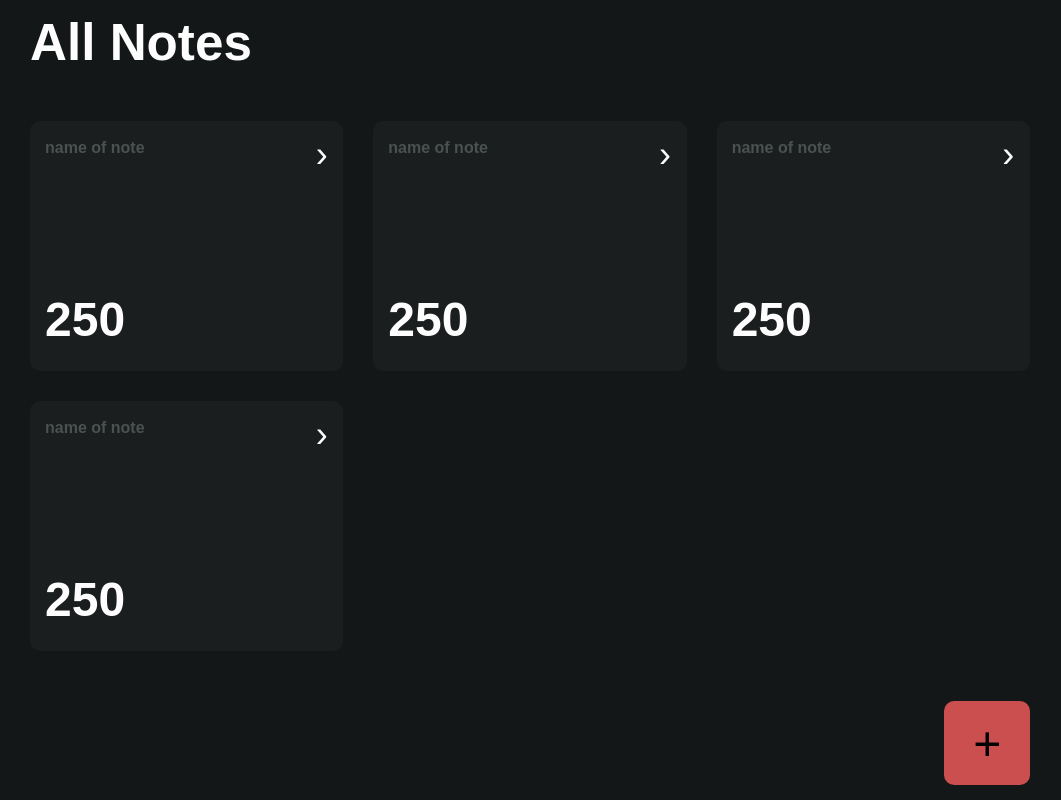
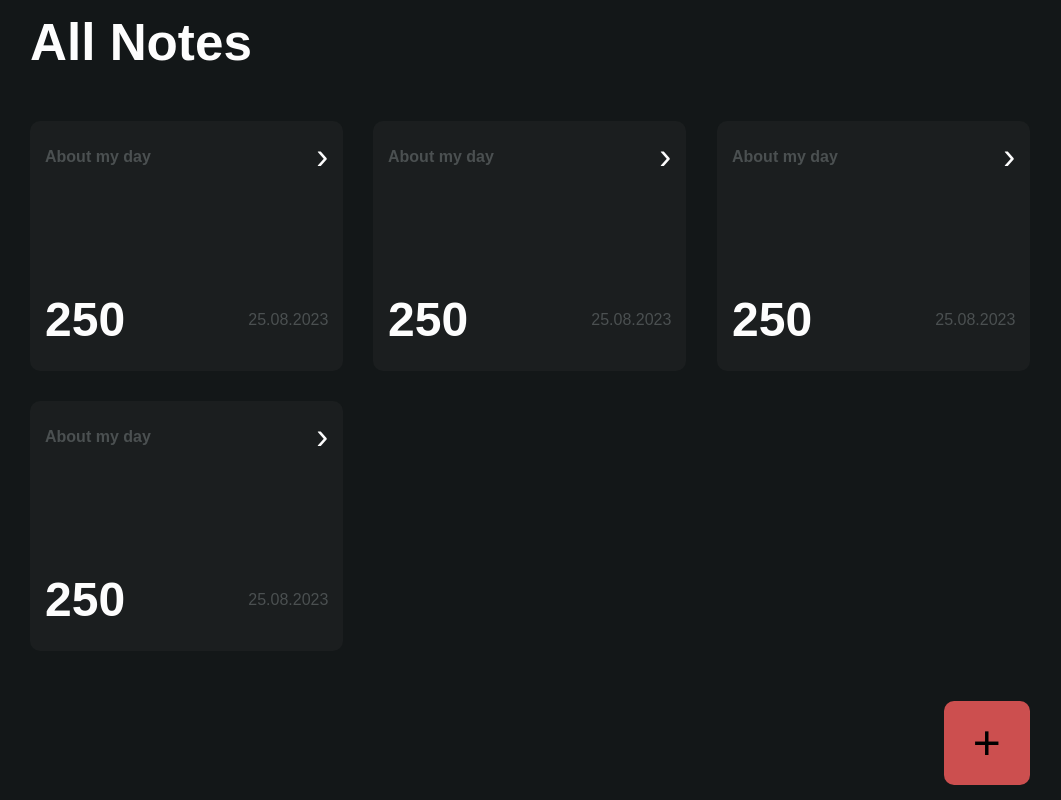
Before and after one commit to lojaaaaa/notes, a React (Vite) app: page / in a window 1280 px wide. Shown: the whole page, without its empty margins (110-1171 px from the left). Built offline with nearby package versions, Linux system fonts and the light colour scheme.

Commit message:
adding effects for cards and button

```diff
--- a/src/App.tsx
+++ b/src/App.tsx
@@ -8,26 +8,49 @@ const App = () => {
           <h1 className="title">All Notes</h1>
           <div className="cards">
             <div className="card">
-              <h3 className="card-title">name of note</h3>
+              <div className="card-bottom">
+                <h3 className="card-title">About my day</h3>
                 <button className="card-button">&#8250;</button>
+              </div>
+              <div className="card-bottom">
                 <p className="card-text">250</p>
+                <p className="card-date">25.08.2023</p>
+              </div>
+
             </div>
             <div className="card">
-              <h3 className="card-title">name of note</h3>
+              <div className="card-bottom">
+                <h3 className="card-title">About my day</h3>
                 <button className="card-button">&#8250;</button>
+              </div>
+              <div className="card-bottom">
                 <p className="card-text">250</p>
+                <p className="card-date">25.08.2023</p>
+              </div>
+
             </div>
             <div className="card">
-              <h3 className="card-title">name of note</h3>
+              <div className="card-bottom">
+                <h3 className="card-title">About my day</h3>
                 <button className="card-button">&#8250;</button>
+              </div>
+              <div className="card-bottom">
                 <p className="card-text">250</p>
+                <p className="card-date">25.08.2023</p>
+              </div>
+
             </div>
             <div className="card">
-              <h3 className="card-title">name of note</h3>
+              <div className="card-bottom">
+                <h3 className="card-title">About my day</h3>
                 <button className="card-button">&#8250;</button>
+              </div>
+              <div className="card-bottom">
                 <p className="card-text">250</p>
+                <p className="card-date">25.08.2023</p>
               </div>
 
+            </div>
           </div>
           <button className="button">+</button>
         </div>
--- a/src/index.scss
+++ b/src/index.scss
@@ -70,20 +70,19 @@ h1 {
   display: flex;
   flex-direction: column;
   justify-content: space-between;
+  transition: transform .3s ease;
+  will-change: transform;
 
+  &:hover{
+    transform: scale(1.1);
+
+  }
   .card-title{
     font-size: 16px;
     color: rgb(75, 80, 81);
   }
+  .card-button{
 
-  .card-text{
-    font-size: 48px;
-    font-weight: 600;
-  }
-  .card-button{
-    position: absolute;
-    right: 5%;
-    top: 5%;
     cursor: pointer;
     background-color: transparent;
     border: 0;
@@ -91,6 +90,26 @@ h1 {
     color: inherit;
     font-weight: 300;
   }
+
+  .card-bottom{
+    display: flex;
+    justify-content: space-between;
+    align-items: center;
+
+
+  }
+  .card-text{
+    font-size: 48px;
+    font-weight: 600;
+  }
+
+  .card-date{
+    font-weight: 300;
+    font-size: 16px;
+    color: rgb(75, 80, 81);
+    justify-self: flex-end;
+  }
+
 }
 
 .button{
@@ -104,4 +123,11 @@ h1 {
   border: 0;
   font-size: 48px;
   align-self: flex-end;
+  transition: all .3s ease;
+  will-change: transform;
+
+  &:hover{
+    transform: scale(0.9);
+    opacity: .7;
+  }
 }
```
Lines whose indentation alone changed are shown as unchanged.
